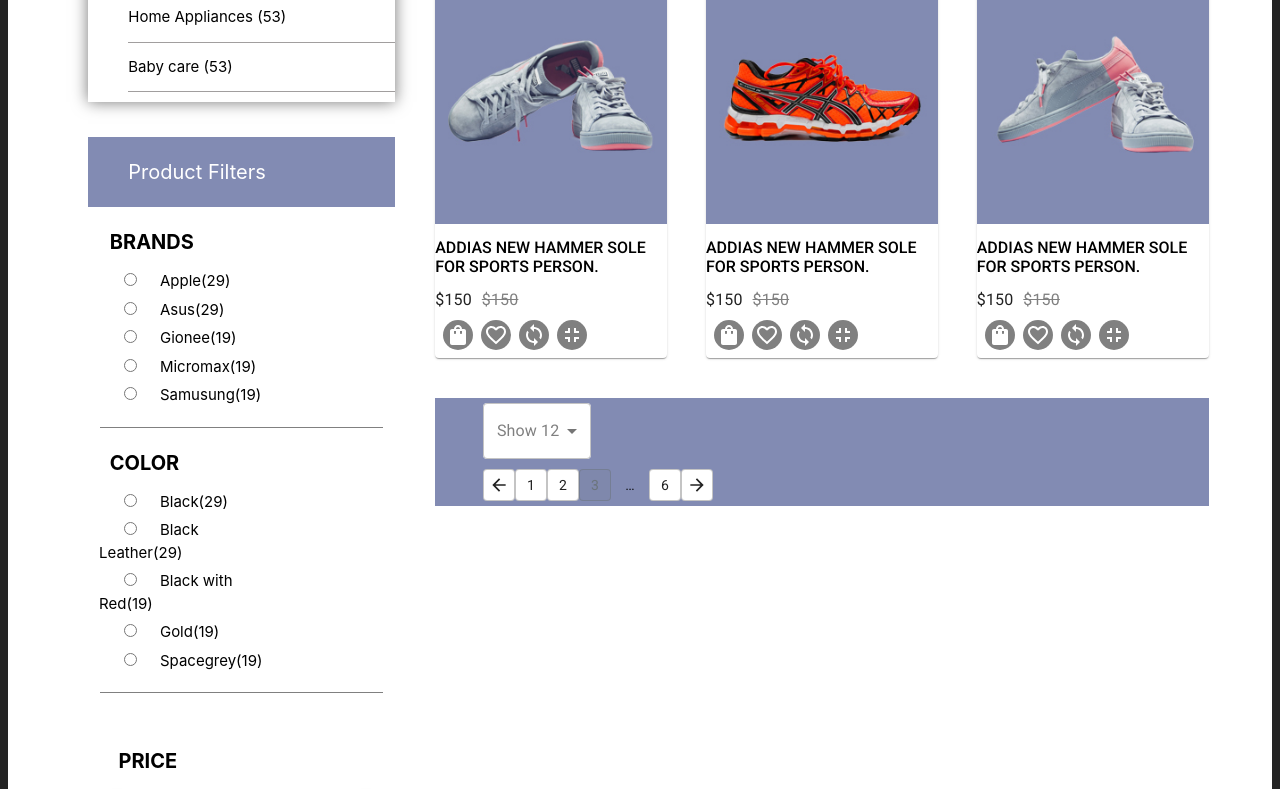
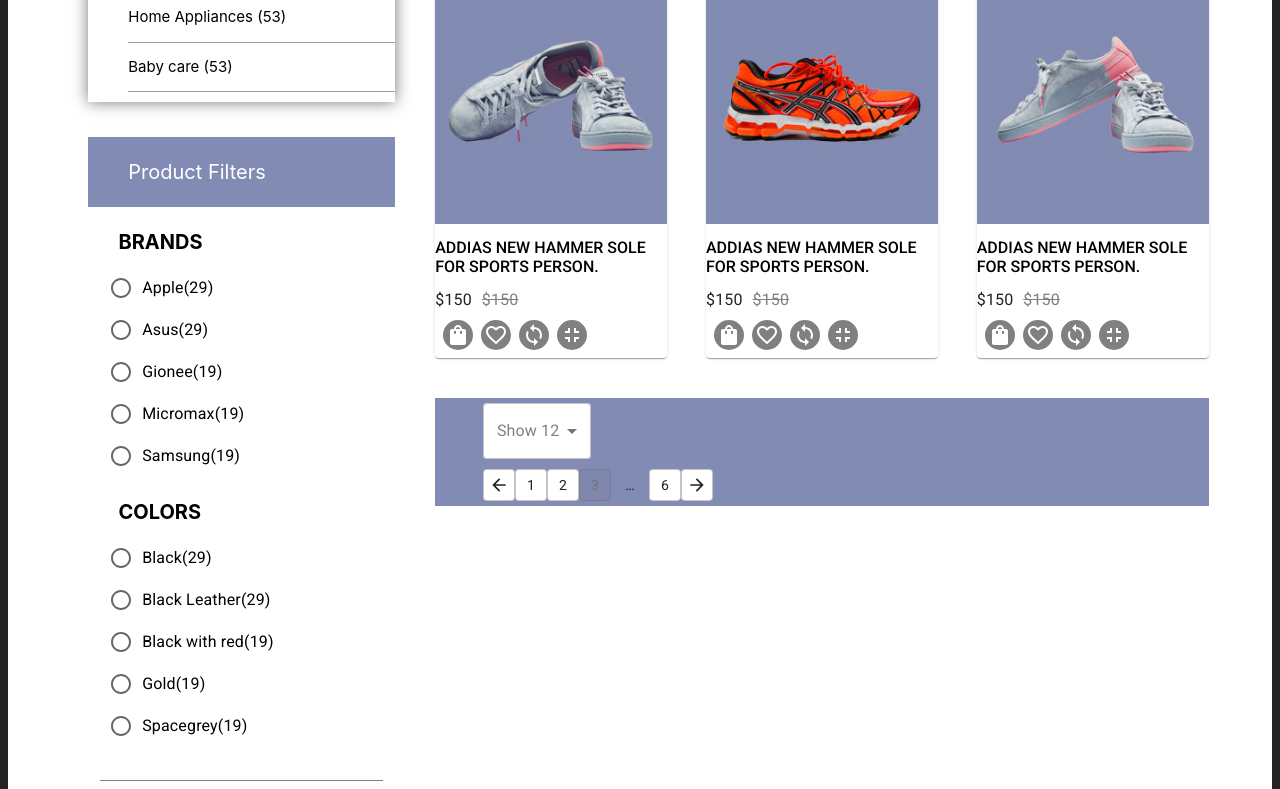
Before and after one commit to BridgetKas/ShoeStore, a React (Vite) app: page /shop in a window 1280 px wide. Shown: the part 1140-1929 px from the top of the page. Built offline with nearby package versions, Linux system fonts and the light colour scheme.

Commit message:
Fixed Shop  Page

```diff
--- a/src/index.css
+++ b/src/index.css
@@ -30,3 +30,8 @@
 .MuiListItemText-root {
   margin:0 !important;
 }
+
+.MuiRadioGroup-root {
+  padding-left:40px !important;
+
+}
--- a/src/pages/Confirm/confirmComp.module.css
+++ b/src/pages/Confirm/confirmComp.module.css
@@ -74,6 +74,10 @@ td {
   position:relative;
 }
 
+th:first-of-type {
+    text-align:left;
+}
+
 
 td:last-of-type {
     text-align:center;
--- a/src/pages/Shop/page.jsx
+++ b/src/pages/Shop/page.jsx
@@ -12,6 +12,10 @@ import image4 from '../../assets/ShopImages/p5.jpg';
 import image5 from '../../assets/ShopImages/p6.jpg';
 import image6 from '../../assets/ShopImages/p8.jpg';
 import ShoeComp from '../../components/common/Shoe/shoeComp';
+import Radio from '@mui/material/Radio';
+import RadioGroup from '@mui/material/RadioGroup';
+import FormControlLabel from '@mui/material/FormControlLabel';
+import FormControl from '@mui/material/FormControl';
 
 function valuetext(value) {
   return `$${value}`;
@@ -37,6 +41,17 @@ const menu = [
     image:image6
   },
 
+]
+
+const productFilterArr = [
+  {
+    title:"Brands",
+    listItems : ['Apple(29)', 'Asus(29)', 'Gionee(19)','Micromax(19)', 'Samsung(19)']
+  },
+  {
+    title:"Colors",
+    listItems : ['Black(29)','Black Leather(29)','Black with red(19)','Gold(19)','Spacegrey(19)']
+  }
 ]
 
 function ShopPage() {
@@ -69,57 +84,15 @@ function ShopPage() {
                 <li><a>Home Appliances</a> (53)</li>
                 <li><a>Baby care</a> (53)</li>
               </ul>
+              <div>
+                <div className={styles.browse}>Product Filters</div>
+                {productFilterArr.map((item,index) => (
+                  <FilterComp key={index} title={item.title} listItems={item.listItems}/>
 
-              <div className={styles.browse}>Product Filters</div>
-              <div className={styles.container}>
-                <div className={styles.brand}>Brands</div>
-                <div className={styles.labelContainer}>
-                  <input type="radio" id="apple"  value="apple" />
-                  <label htmlFor="apple">Apple(29)</label>
-                </div>
-                <div className={styles.labelContainer}>
-                  <input type="radio" id="asus"  value="asus" />
-                  <label htmlFor="asus">Asus(29)</label>
-                </div>
-                <div className={styles.labelContainer}>
-                  <input type="radio" id="gionee"  value="gionee"  />
-                  <label htmlFor="gionee">Gionee(19)</label>
-                </div>
-                <div className={styles.labelContainer}>
-                  <input type="radio" id="micromax"  value="micromax" />
-                  <label htmlFor="micromax">Micromax(19)</label>
-                </div>
-                <div className={styles.labelContainer}>
-                  <input type="radio" id="samusung"  value="samusung" />
-                  <label htmlFor="samusung">Samusung(19)</label>
-                </div>
+                ))}
               </div>
-              <div className={styles.line}></div>
-              <div className={styles.container}>
-                <div className={styles.brand}>Color</div>
-                <div className={styles.labelContainer}>
-                  <input type="radio" id="black"  value="black" />
-                  <label htmlFor="black">Black(29)</label>
-                </div>
-                <div className={styles.labelContainer}>
-                  <input type="radio" id="blackleather"  value="BL" />
-                  <label htmlFor="BL">Black Leather(29)</label>
-                </div>
-                <div className={styles.labelContainer}>
-                  <input type="radio" id="Black with red"  value="BWR"  />
-                  <label htmlFor="BWR">Black with Red(19)</label>
-                </div>
-                <div className={styles.labelContainer}>
-                  <input type="radio" id="micromax"  value="micromax" />
-                  <label htmlFor="micromax">Gold(19)</label>
-                </div>
-                <div className={styles.labelContainer}>
-                  <input type="radio" id="samusung"  value="samusung" />
-                  <label htmlFor="samusung">Spacegrey(19)</label>
-                </div>
-              </div>
-              <div className={styles.line}></div>
             </div>
+            <div className={styles.line}></div>
 
             {/* PRICE RANGE SECTION */}
             <div className={styles.priceContainer}>
@@ -165,4 +138,21 @@ function ShopPage() {
   )
 }
 
+
+function FilterComp({title,listItems}) {
+  return (
+    <div className={styles.filterContainer}>
+      <div className={styles.brand}>{title}</div>
+      <FormControl className={styles.radioContainer}>
+        <RadioGroup
+          aria-labelledby="demo-radio-buttons-group-label"
+        >
+          {listItems.map((listItem,index) => (
+            <FormControlLabel value={listItem} control={<Radio />} label={listItem}  key={index}/>
+          ))}
+        </RadioGroup>
+      </FormControl>
+    </div>
+  )
+}
 export default ShopPage
--- a/src/pages/Shop/page.module.css
+++ b/src/pages/Shop/page.module.css
@@ -34,10 +34,6 @@
     font-size:15px;
 }
 
- .container .labelContainer:last-child {
-    padding-bottom:20px;
-}
-
 .categoryContainer li:hover {
     color:orange;
     cursor:pointer;
@@ -52,13 +48,6 @@
     font-size:20px;
     font-weight:bold;
     text-transform:uppercase;
-}
-
-.labelContainer {
-    padding: 3px 0;
-    font-size:15px;
-    width:76%;
-    margin:0 auto;
 }
 
 .line {
@@ -96,7 +85,7 @@
     color:"light"
 }
 
-.container {
+.filterContainer {
     width:100%;
 }
 
@@ -172,21 +161,23 @@
     }
 
     .sideContainer {
-        /* width: 30%; */
         width:41%;
     }
 
     .container {
-        /* width:68%; */
         width:58%;
         display:flex;
         flex-direction:column;
     }
 
+
     .mainContainer {
         width:100%;
     }
 
+    .labelContainer {
+        width:94%;
+    }
     .maincategoryContainer {
         padding:0px;
     }
@@ -205,6 +196,7 @@
     }
 }
 
+
 @media (min-width:992px) {
     .shoeCompContainer {
         width:30%;
```
